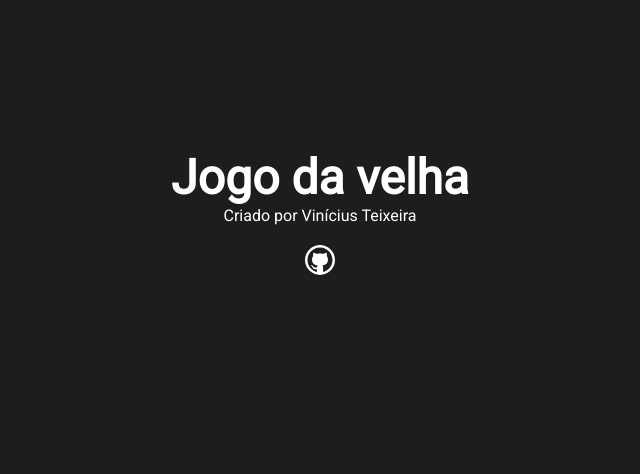
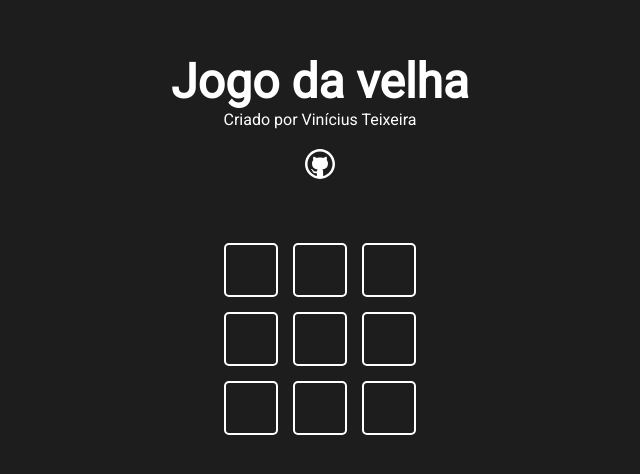
Before and after one commit to vinnyteixeira/react-jogo-da-velha, a Next.js app: page / in a window 1280 px wide. Shown: the part 176-650 px from the top of the page, without its empty margins (320-960 px from the left). Built offline with nearby package versions, Linux system fonts and the light colour scheme.

Commit message:
criado componente game

```diff
--- /dev/null
+++ b/src/components/game/Game.jsx
@@ -0,0 +1,20 @@
+import styles from "./Game.module.css"
+import GameOption from "../gameOption/Gameoption"
+
+function Game () {
+    return (
+        <div className={styles.game}>
+            <GameOption />
+            <GameOption />
+            <GameOption />
+            <GameOption />
+            <GameOption />
+            <GameOption />
+            <GameOption />
+            <GameOption />
+            <GameOption />
+        </div>
+    )
+}
+
+export default Game
--- /dev/null
+++ b/src/components/game/Game.module.css
@@ -0,0 +1,5 @@
+.game {
+    display: grid;
+    grid-template-columns: repeat(3, 1fr);
+    gap: 15px;
+}
--- /dev/null
+++ b/src/components/gameOption/GameOption.jsx
@@ -0,0 +1,11 @@
+import styles from "./GameOption.module.css"
+
+function GameOption () {
+    return (
+        <div className={styles.gameOption}>
+
+        </div>
+    )
+}
+
+export default GameOption
--- /dev/null
+++ b/src/components/gameOption/GameOption.module.css
@@ -0,0 +1,11 @@
+.gameOption {
+    border: 2px solid white;
+    width: 50px;
+    height: 50px;
+    border-radius: 5px;
+    display: flex;
+    justify-content: center;
+    align-items: center;
+    cursor: pointer;
+
+}
--- a/src/components/gamePage/GamePage.jsx
+++ b/src/components/gamePage/GamePage.jsx
@@ -1,9 +1,11 @@
 import Header from "../header/Header";
+import Game from "../game/Game";
 
 function GamePage() {
   return (
     <div className="container">
       <Header/>
+      <Game/>
     </div>
   );
 }
```
